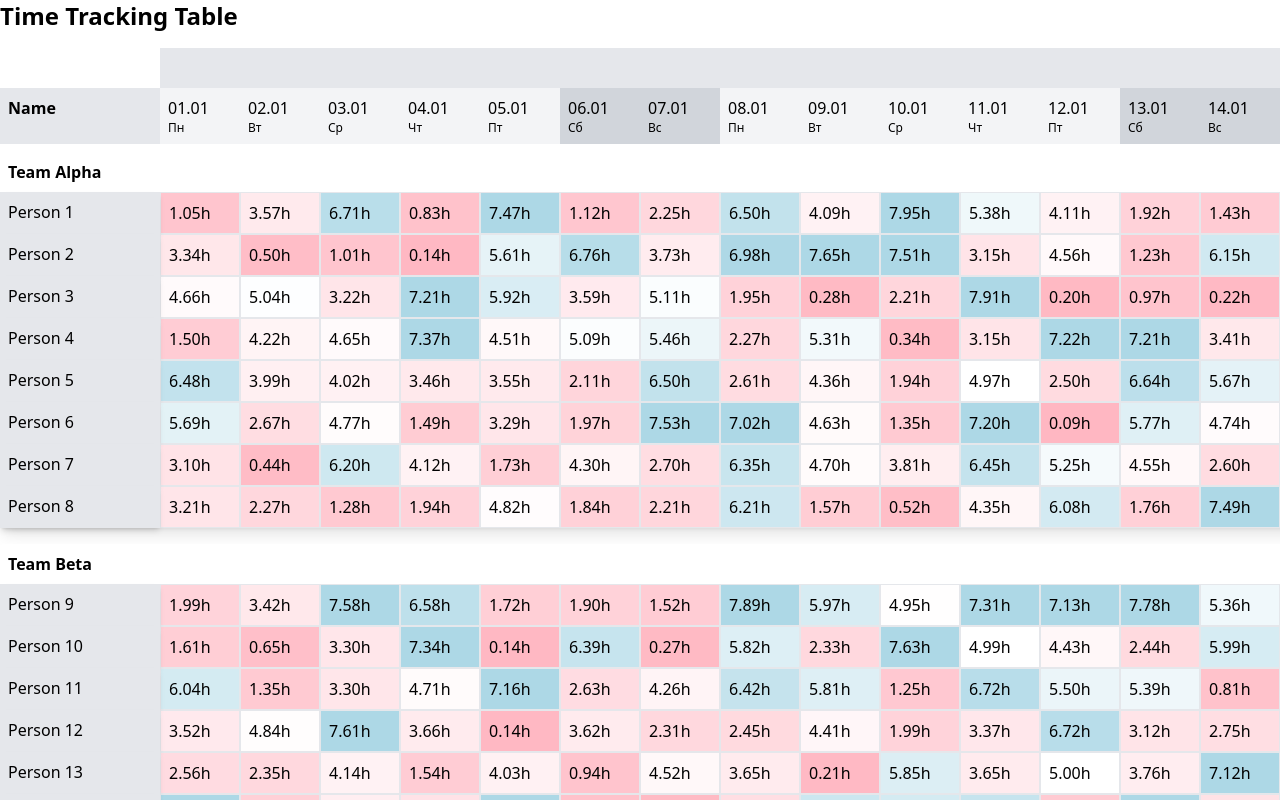
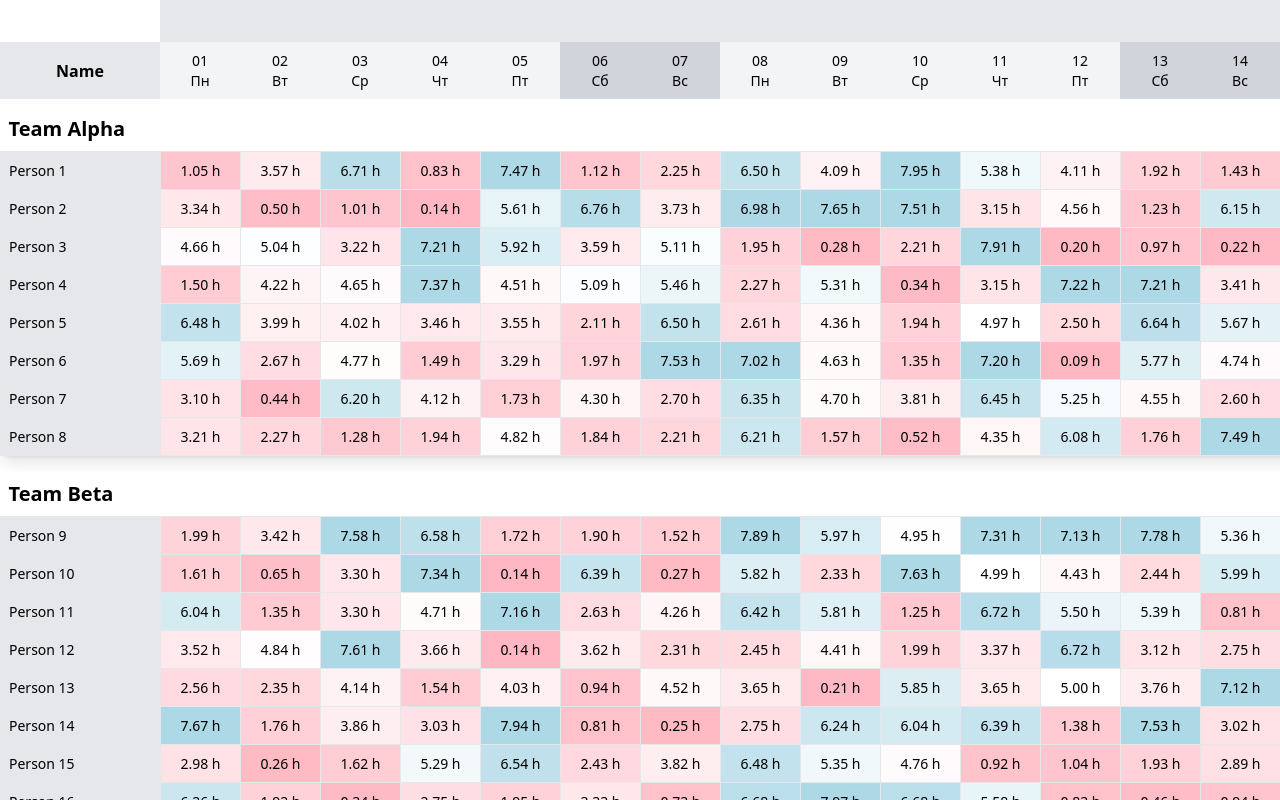
Before and after one commit to timofeypenkov/timelogs-table, a React (Vite) app: page / in a window 1280 px wide. Shown: the top 800 px of the page. Built offline with nearby package versions, Linux system fonts and the light colour scheme.

Commit message:
Пересобрано на Table

```diff
--- a/package.json
+++ b/package.json
@@ -11,7 +11,8 @@
   },
   "dependencies": {
     "react": "^18.3.1",
-    "react-dom": "^18.3.1"
+    "react-dom": "^18.3.1",
+    "react-window": "^1.8.10"
   },
   "devDependencies": {
     "@types/bun": "latest",
--- a/src/App.tsx
+++ b/src/App.tsx
@@ -6,7 +6,6 @@ const App: React.FC = () => {
   return (
     <div className="App">
       <header className="App-header">
-        <h1 className="text-2xl font-bold mb-4">Time Tracking Table</h1>
         <TimeTable />
       </header>
     </div>
--- a/src/components/TimeTable.tsx
+++ b/src/components/TimeTable.tsx
@@ -16,6 +16,8 @@ const TimeTable: React.FC = () => {
   const scrollContainerRef = useRef<HTMLDivElement>(null);
   const startPosition = useRef({ x: 0, y: 0 });
   const scrollPosition = useRef({ x: 0, y: 0 });
+
+  const rafRef = useRef<number | null>(null);
 
   const handleMouseDown = (event: React.MouseEvent) => {
     setIsDragging(true);
@@ -45,13 +47,13 @@ const TimeTable: React.FC = () => {
     setIsDragging(false);
   };
 
-  const handleMouseEnter = (
-    event: React.MouseEvent,
-    person: string,
-    date: string,
-    weekday: string,
-    time: string,
-    index: number,
+  const updateTooltipAndHighlight = (
+    event,
+    person,
+    date,
+    weekday,
+    time,
+    index,
   ) => {
     const position = { top: event.clientY + 10, left: event.clientX + 10 };
     const fullDate = new Date(`2024-${date.slice(3, 5)}-${date.slice(0, 2)}`);
@@ -63,6 +65,22 @@ const TimeTable: React.FC = () => {
     const content = `${person}\n${formattedDate}\n${time} ч`;
     setTooltip({ content, visible: true, position });
     setHighlightColumn(index);
+  };
+
+  const handleMouseEnter = (
+    event: React.MouseEvent,
+    person: string,
+    date: string,
+    weekday: string,
+    time: string,
+    index: number,
+  ) => {
+    if (rafRef.current) {
+      cancelAnimationFrame(rafRef.current);
+    }
+    rafRef.current = requestAnimationFrame(() => {
+      updateTooltipAndHighlight(event, person, date, weekday, time, index);
+    });
   };
 
   const handleMouseLeaveTooltip = () => {
@@ -83,20 +101,78 @@ const TimeTable: React.FC = () => {
     );
 
     return (
-      <div className="flex sticky top-0 z-20 bg-white">
-        <div className="sticky left-0 w-40 bg-white p-2"></div>
+      <tr className="sticky top-0 z-20 bg-white">
+        <th className="sticky left-0 bg-white p-2"></th>
         {Object.entries(monthGroups).map(([month, indices], idx) => (
-          <div
+          <th
             key={idx}
-            className={`flex ${idx % 2 === 0 ? "bg-gray-200" : "bg-gray-300"}`}
-            style={{ width: `${indices.length * 5}rem` }}
+            className={`${idx % 2 === 0 ? "bg-gray-200" : "bg-gray-300"}`}
+            colSpan={indices.length}
           >
-            <div className="w-full text-center p-2 font-bold">{month}</div>
-          </div>
+            <div className="w-full text-center p-2 font-normal">{month}</div>
+          </th>
         ))}
-      </div>
+      </tr>
     );
   };
+
+  const renderDateHeader = () => (
+    <tr className="sticky top-[2.5rem] z-10 bg-white">
+      <th className="sticky left-0 bg-gray-200 p-2 min-w-40">Name</th>
+      {dates.map((date, index) => (
+        <th
+          key={index}
+          className={`p-2 w-20  font-normal ${date.isWeekend ? "bg-gray-300" : "bg-gray-100"}`}
+        >
+          <div className="text-base">{date.date}</div>
+          <div className="text-sm">{date.weekday}</div>
+        </th>
+      ))}
+    </tr>
+  );
+
+  const renderTeamTable = (team) => (
+    <table key={team.name} className="mb-4 mt-2 rounded shadow-lg bg-white ">
+      <thead>
+        <tr>
+          <th className="sticky left-0 p-2 font-bold text-xl text-left w-40 ">
+            {team.name}
+          </th>
+        </tr>
+      </thead>
+      <tbody>
+        {team.members.map((person, index) => (
+          <tr key={index}>
+            <td className="sticky left-0 bg-gray-200 text-base p-2 border shadow-md min-w-40">
+              {person.name}
+            </td>
+            {person.times.map((time, idx) => (
+              <td
+                key={idx}
+                className="bg-white text-base p-2 text-center border min-w-20"
+                style={{
+                  backgroundColor: interpolateColor(parseFloat(time)),
+                }}
+                onMouseEnter={(e) =>
+                  handleMouseEnter(
+                    e,
+                    person.name,
+                    dates[idx].date,
+                    dates[idx].weekday,
+                    time,
+                    idx,
+                  )
+                }
+                onMouseLeave={handleMouseLeaveTooltip}
+              >
+                {time} h
+              </td>
+            ))}
+          </tr>
+        ))}
+      </tbody>
+    </table>
+  );
 
   return (
     <div
@@ -112,73 +188,13 @@ const TimeTable: React.FC = () => {
         visible={tooltip.visible}
         position={tooltip.position}
       />
-      <div className="min-w-max relative">
-        {highlightColumn !== null && (
-          <div
-            className="absolute top-0 bottom-0 bg-blue-200 opacity-50 pointer-events-none"
-            style={{
-              left: `${highlightColumn * 5 + 10}rem`,
-              width: "5rem",
-            }}
-          ></div>
-        )}
-        <div className="top-0 z-50">
+      <table className="min-w-max relative">
+        <thead>
           {renderMonthHeader()}
-          <div className="flex sticky top-[2.5rem] z-10 bg-white">
-            <div className="sticky left-0 w-40 bg-gray-200 p-2 font-bold ">
-              Name
-            </div>
-            {dates.map((date, index) => (
-              <div
-                key={index}
-                className={`flex flex-col w-20 p-2 ${date.isWeekend ? "bg-gray-300" : "bg-gray-100"}`}
-              >
-                <div>{date.date}</div>
-                <div className="text-xs">{date.weekday}</div>
-              </div>
-            ))}
-          </div>
-        </div>
-        {teams.map((team, teamIdx) => (
-          <div key={teamIdx} className="mb-4 mt-2 rounded shadow-lg bg-white">
-            <div className="flex w-full">
-              <div className="sticky left-0 w-40  p-2 font-bold">
-                {team.name}
-              </div>
-              <div className=""></div>
-            </div>
-            {team.members.map((person, index) => (
-              <div key={index} className="flex">
-                <div className="sticky left-0 w-40 bg-gray-200 p-2 shadow-md">
-                  {person.name}
-                </div>
-                {person.times.map((time, idx) => (
-                  <div
-                    key={idx}
-                    className="w-20 bg-white p-2 border"
-                    style={{
-                      backgroundColor: interpolateColor(parseFloat(time)),
-                    }}
-                    onMouseEnter={(e) =>
-                      handleMouseEnter(
-                        e,
-                        person.name,
-                        dates[idx].date,
-                        dates[idx].weekday,
-                        time,
-                        idx,
-                      )
-                    }
-                    onMouseLeave={handleMouseLeaveTooltip}
-                  >
-                    {time}h
-                  </div>
-                ))}
-              </div>
-            ))}
-          </div>
-        ))}
-      </div>
+          {renderDateHeader()}
+        </thead>
+      </table>
+      {teams.map((team) => renderTeamTable(team))}
     </div>
   );
 };
--- a/src/utils/mockData.ts
+++ b/src/utils/mockData.ts
@@ -10,7 +10,7 @@ export const generateMockData = () => {
     const date = new Date(d);
     const day = date.toLocaleDateString("ru-RU", {
       day: "2-digit",
-      month: "2-digit",
+      // month: "2-digit",
     });
     const month =
       date
--- a/tailwind.config.js
+++ b/tailwind.config.js
@@ -2,7 +2,11 @@
 export default {
   content: ["./index.html", "./src/**/*.{js,ts,jsx,tsx}"],
   theme: {
-    extend: {},
+    extend: {
+      fontSize: {
+        base: "14px", // Устанавливаем базовый размер шрифта
+      },
+    },
   },
   plugins: [],
 };
```
Also changed, not shown: 1 other file (tests, documents, lock files or other folders).
